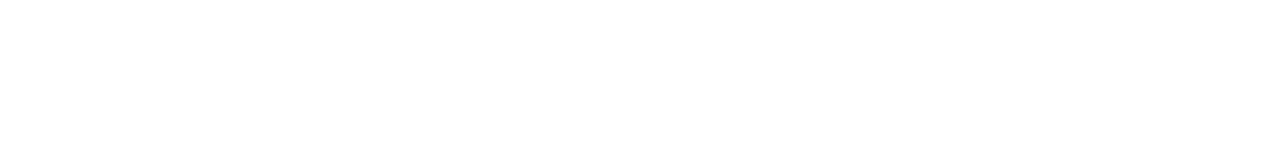
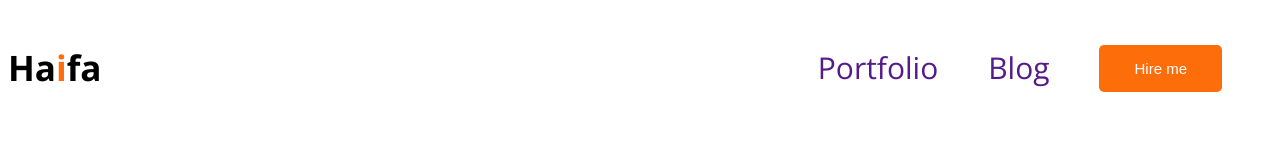
Before and after one commit to haifabinte/web-developer-portfolio, a plain HTML site: page index.html in a window 1280 px wide. Drawn offline with nearby package versions, Linux system fonts and the light colour scheme.

Commit message:
1st comment

```diff
--- a/index.html
+++ b/index.html
@@ -4,9 +4,22 @@
     <meta charset="UTF-8">
     <meta name="viewport" content="width=device-width, initial-scale=1.0">
     <title>Haifa Binte Habib Protfolio</title>
+    <link rel="preconnect" href="https://fonts.googleapis.com">
+<link rel="preconnect" href="https://fonts.gstatic.com" crossorigin>
+<link href="https://fonts.googleapis.com/css2?family=Open+Sans:ital,wght@0,300..800;1,300..800&display=swap" rel="stylesheet">
+    <link rel="stylesheet" href="style.css">
 </head>
 <body>
-    <header></header>
+    <header>
+        <nav class="nav-title">
+            <h3>Ha<span class="text-primary">i</span>fa</h3>
+        <ul>
+            <li> <a href="">Portfolio</a></li>
+            <li><a href="">Blog</a></li>
+            <li><button class="btn-primary">Hire me</button></li>
+        </ul>
+        </nav>
+    </header>
     <main>
 
     </main>
--- /dev/null
+++ b/style.css
@@ -0,0 +1,42 @@
+/* Font body*/
+body{
+    font-family: 'Open Sans', system-ui;
+}
+/* nav */
+nav{
+   display: flex;
+   justify-content: space-between;
+   align-items: center;
+}
+nav>ul{
+    display: flex;
+    align-items: center;
+}
+nav li{
+    list-style: none ;
+    margin-right: 50px;
+    color:  #474747;
+}
+.nav-title{
+    color: var( #181818);
+    font-size: 30px;
+    font-weight: 400;
+
+}
+nav a{
+    text-decoration: none;
+}
+/* text primary color orange */
+.text-primary{
+    color: #FD6E0A;
+}
+/* botton */
+.btn-primary{
+    border-radius: 5px;
+background: #FD6E0A;
+border: 0;
+color: white;
+font-size: 15px;
+font-weight: 700px;
+padding: 15px 35px ;
+}
```
